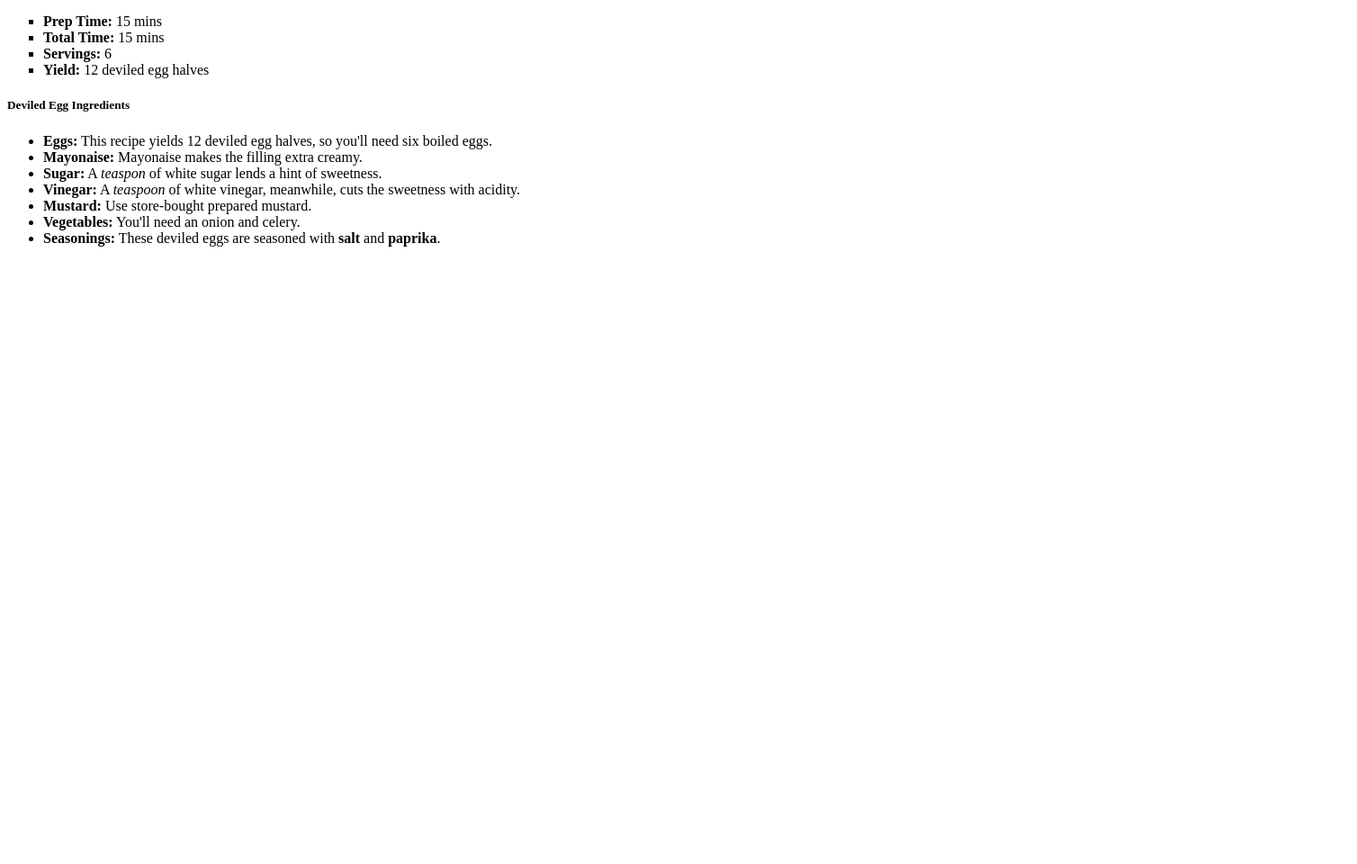
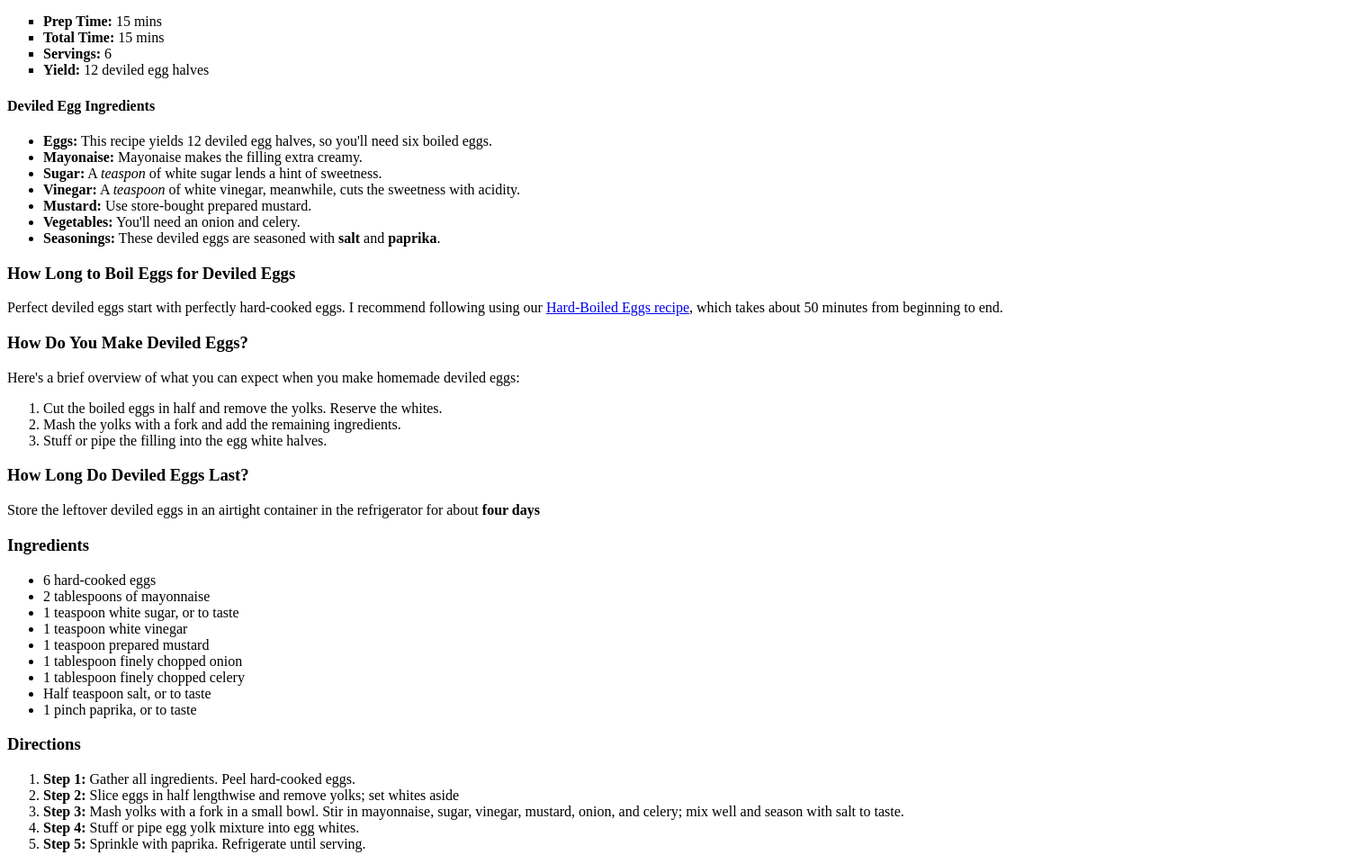
Before and after one commit to Dexychez/odin-recipes, a plain HTML site: page recipes/deviled-eggs.html in a window 1280 px wide. Shown: the part 500-1460 px from the top of the page at 90% size, 1508 px wide, since content can reach past the window. Before the commit the page ends 800 px from the top, so only its background shows below. Drawn offline with Linux system fonts and the light colour scheme.

Commit message:
Content Upload

```diff
--- a/recipes/deviled-eggs.html
+++ b/recipes/deviled-eggs.html
@@ -19,7 +19,7 @@
          <li type="square"><strong>Servings:</strong> 6</li>
          <li type="square"><strong>Yield:</strong> 12 deviled egg halves</li>
         </ul>
-        <h5>Deviled Egg Ingredients</h5>
+        <h4>Deviled Egg Ingredients</h4>
         <ul>
             <li><strong>Eggs:</strong> This recipe yields 12 deviled egg halves, so you'll need six boiled eggs.</li>
             <li><strong>Mayonaise:</strong> Mayonaise makes the filling extra creamy.</li>
@@ -30,5 +30,43 @@
             <li><strong>Seasonings:</strong> These deviled eggs are seasoned with <strong>salt</strong> and <strong>paprika</strong>.
         </ul>
 
+        <h3>How Long to Boil Eggs for Deviled Eggs</h3>
+        <p>Perfect deviled eggs start with perfectly hard-cooked eggs. I recommend following using our <a href="./boiled-egg.html">Hard-Boiled Eggs recipe</a>, which takes about 50 minutes from beginning to end.</p>
+
+        <h3>How Do You Make Deviled Eggs?</h3>
+        <p>Here's a brief overview of what you can expect when you make homemade deviled eggs:</p>
+        <ol>
+            <li>Cut the boiled eggs in half and remove the yolks. Reserve the whites.</li>
+            <li>Mash the yolks with a fork and add the remaining ingredients.</li>
+            <li>Stuff or pipe the filling into the egg white halves.</li>
+        </ol>
+
+        <h3>How Long Do Deviled Eggs Last?</h3>
+        <p>Store the leftover deviled eggs in an airtight container in the refrigerator for about <strong>four days</strong></p>
+
+        <h3>Ingredients</h3>
+        <ul>
+            <li>6 hard-cooked eggs</li>
+            <li>2 tablespoons of mayonnaise</li>
+            <li>1 teaspoon white sugar, or to taste</li>
+            <li>1 teaspoon white vinegar</li>
+            <li>1 teaspoon prepared mustard</li>
+            <li>1 tablespoon finely chopped onion</li>
+            <li>1 tablespoon finely chopped celery</li>
+            <li>Half teaspoon salt, or to taste</li>
+            <li>1 pinch paprika, or to taste</li>
+        </ul>
+
+        <h3>Directions</h3>
+        <ol>
+            <li><strong>Step 1:</strong> Gather all ingredients. Peel hard-cooked eggs.</li>
+            <li><strong>Step 2:</strong> Slice eggs in half lengthwise and remove yolks; set whites aside</li>
+            <li><strong>Step 3:</strong> Mash yolks with a fork in a small bowl. Stir in mayonnaise, sugar, vinegar, mustard, onion, and celery; mix well and season with salt to taste.</li>
+            <li><strong>Step 4:</strong> Stuff or pipe egg yolk mixture into egg whites.</li>
+            <li><strong>Step 5:</strong> Sprinkle with paprika. Refrigerate until serving.</li>
+        </ol>
+
+        <img src="../image/finished-eggs.jpg" alt="Finished Product">
+
     </body>
 </html>
```
Also changed, not shown: recipes/boiled-egg.html (added, +33 -0 lines), image/boiled-egg.jpg (added), image/egg-boiling-gif.gif (added), image/finished-eggs.jpg (added).
